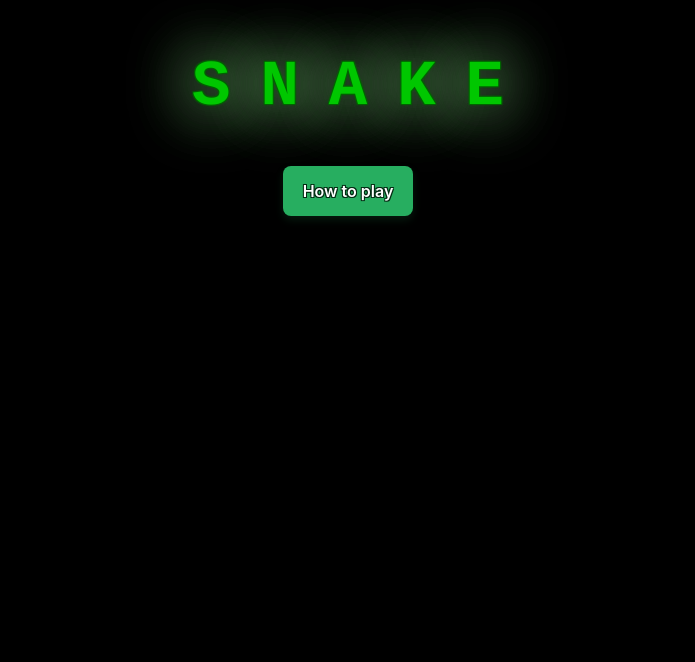
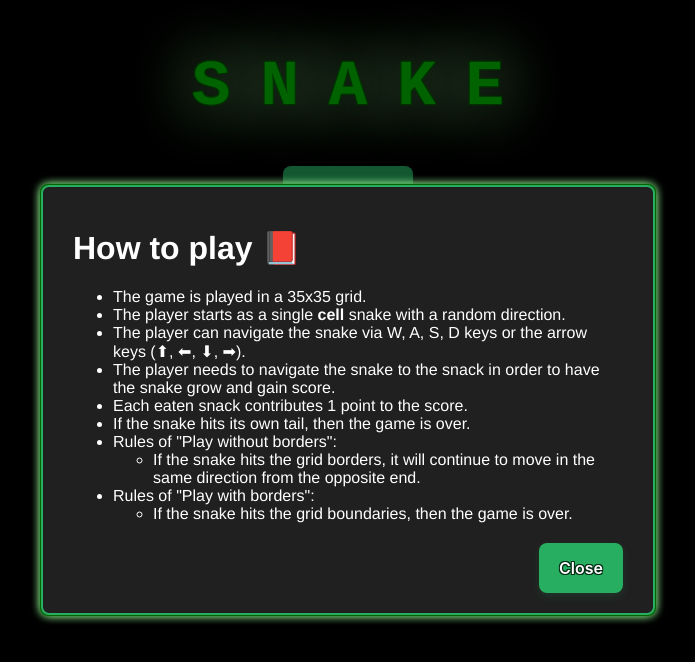
Before and after one commit to ChrisWongAtCUHK/react-snake, a React (Vite) app: page / in a window 1280 px wide. Both pictures are taken after a click on the button "How to play". Shown: the top 662 px of the page, without its empty margins (292-987 px from the left). Built offline with nearby package versions, Linux system fonts and the light colour scheme.

Commit message:
How to play

```diff
--- a/package.json
+++ b/package.json
@@ -11,7 +11,7 @@
   },
   "dependencies": {
     "@reduxjs/toolkit": "^2.6.1",
-    "marked": "^15.0.7",
+    "marked": "^7.0.4",
     "react": "^19.0.0",
     "react-dom": "^19.0.0",
     "react-redux": "^9.2.0"
@@ -21,6 +21,7 @@
     "@types/react": "^19.0.10",
     "@types/react-dom": "^19.0.4",
     "@vitejs/plugin-react": "^4.3.4",
+    "dompurify": "^3.2.4",
     "eslint": "^9.21.0",
     "eslint-plugin-react-hooks": "^5.1.0",
     "eslint-plugin-react-refresh": "^0.4.19",
--- /dev/null
+++ b/public/HOW_TO_PLAY.md
@@ -0,0 +1,12 @@
+# How to play 📕
+
+- The game is played in a 35x35 grid.
+- The player starts as a single **cell** snake with a random direction.
+- The player can navigate the snake via W, A, S, D keys or the arrow keys (⬆, ⬅, ⬇, ➡).
+- The player needs to navigate the snake to the snack in order to have the snake grow and gain score.
+- Each eaten snack contributes 1 point to the score.
+- If the snake hits its own tail, then the game is over.
+- Rules of "Play without borders":
+  - If the snake hits the grid borders, it will continue to move in the same direction from the opposite end.
+- Rules of "Play with borders":
+  - If the snake hits the grid boundaries, then the game is over.
--- a/src/App.tsx
+++ b/src/App.tsx
@@ -1,18 +1,33 @@
+import { useState } from 'react'
 import { useSelector } from 'react-redux'
 import { selectPlay } from './features/slices/playSlice'
 import './App.css'
 import Button from './components/Button'
+import HowToPlayPopup from './components/HowToPlayPopup'
 
 function App() {
   const play = useSelector(selectPlay)
+  const [isShowingHowToPlayPopup, setIsShowingHowToPlayPopup] = useState(false)
 
-  function openPopup() {}
+  function openPopup() {
+    if(!isShowingHowToPlayPopup) {
+      setIsShowingHowToPlayPopup(() => true)
+    }
+  }
+
+  function closePopup() {
+    if(isShowingHowToPlayPopup) {
+      setIsShowingHowToPlayPopup(() => false)
+    }
+  }
+
   return (
     <div className='page'>
       <h1 className='title'>SNAKE</h1>
       {play.isPlaying ? null : (
         <Button click={openPopup} title='How to play' className='button' />
       )}
+      {isShowingHowToPlayPopup ? <HowToPlayPopup close={closePopup} /> : null}
     </div>
   )
 }
--- /dev/null
+++ b/src/components/HowToPlayPopup.css
@@ -0,0 +1,71 @@
+.modal-mask {
+  position: fixed;
+  z-index: 9998;
+  top: 0;
+  left: 0;
+  width: 100%;
+  height: 100%;
+  background-color: #00000080;
+  display: table;
+  transition: opacity 0.3s ease;
+}
+
+.modal-wrapper {
+  display: table-cell;
+  vertical-align: middle;
+}
+
+.modal-container {
+  overflow: auto;
+  max-width: calc(100vh - 190px);
+  max-height: calc(100vh - 190px);
+  width: 550px;
+  margin: 0px auto;
+  padding: 20px 30px;
+  background-color: #202020;
+  border: 2px solid #27ae60;
+  border-radius: 8px;
+  box-shadow: 1px 1px 1px darkgreen, -1px 1px 1px darkgreen,
+    1px -1px 1px darkgreen, -1px -1px 1px darkgreen, 0 0 10px lightgreen,
+    0 0 10px lightgreen;
+  transition: all 0.3s ease;
+  font-family: Helvetica, Arial, sans-serif;
+}
+
+.modal-header h3 {
+  margin-top: 0;
+  color: #42b983;
+}
+
+.modal-description {
+  text-align: left;
+  margin: 20px 0;
+  color: white;
+}
+
+.modal-default-button {
+  float: right;
+}
+
+/*
+ * The following styles are auto-applied to elements with
+ * transition="modal" when their visibility is toggled
+ * by Vue.js.
+ *
+ * You can easily play with the modal transition by editing
+ * these styles.
+ */
+
+.modal-enter {
+  opacity: 0;
+}
+
+.modal-leave-active {
+  opacity: 0;
+}
+
+.modal-enter .modal-container,
+.modal-leave-active .modal-container {
+  -webkit-transform: scale(1.1);
+  transform: scale(1.1);
+}
--- /dev/null
+++ b/src/components/HowToPlayPopup.tsx
@@ -0,0 +1,57 @@
+import { MouseEvent, useEffect, useMemo, useState } from 'react'
+import { marked } from 'marked'
+import DOMPurify from 'dompurify'
+import './HowToPlayPopup.css'
+import Button from './Button'
+
+interface Props {
+  close: (e: MouseEvent<HTMLButtonElement>) => void
+}
+function HowToPlayPopup(props: Props) {
+  const [howToPlayMarkdownHTML, setHowToPlayMarkdownHTML] = useState('Loading')
+  const url = './HOW_TO_PLAY.md'
+  const myRequest = useMemo(
+    () =>
+      new Request(url, {
+        headers: new Headers({ accept: 'application/vnd.github.v3.raw' }),
+      }),
+    []
+  )
+
+  useEffect(() => {
+    fetch(myRequest)
+      .then((response: Response) => {
+        if (response.ok) return response.text()
+        throw new Error(
+          '**There was error fetching the [`HOW_TO_PLAY.md`](./HOW_TO_PLAY.md) from public.**'
+        )
+      })
+      .catch((error: Error) => {
+        return error.message
+      })
+      .then((text: string) => {
+        setHowToPlayMarkdownHTML(() => DOMPurify.sanitize(marked(text)))
+      })
+  }, [myRequest])
+
+  return (
+    <div className='modal-mask'>
+      <div className='modal-wrapper'>
+        <div className='modal-container'>
+          <div className='modal-description'>
+            <div dangerouslySetInnerHTML={{ __html: howToPlayMarkdownHTML }} />
+          </div>
+          <div className='modal-footer'>
+            <Button
+              className='modal-default-button'
+              title='Close'
+              click={props.close}
+            />
+          </div>
+        </div>
+      </div>
+    </div>
+  )
+}
+
+export default HowToPlayPopup
```
Also changed, not shown: 1 other file (tests, documents, lock files or other folders).
